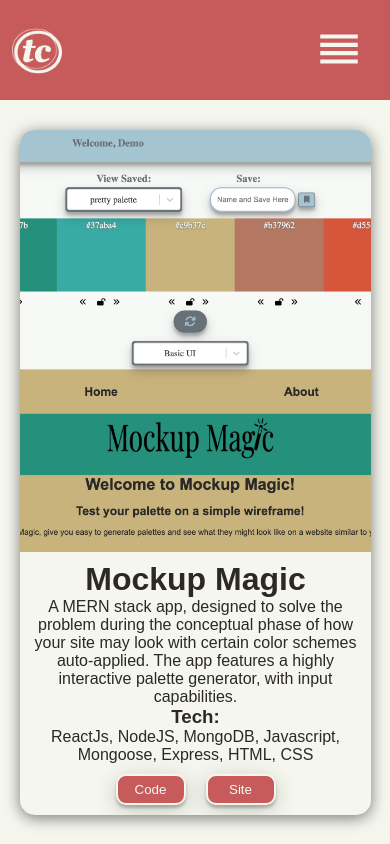
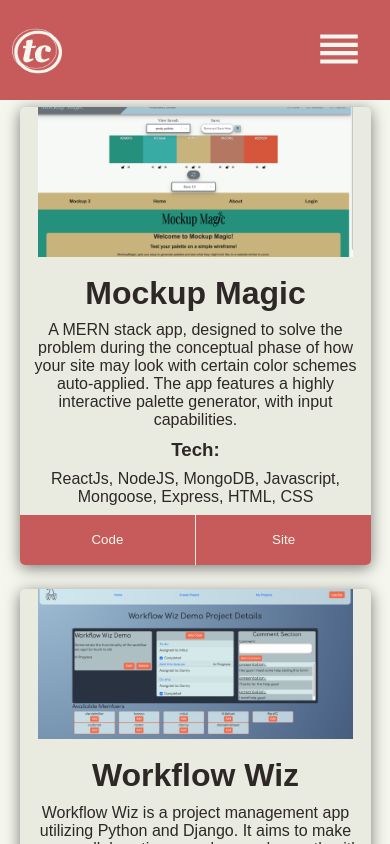
Before and after one commit to RareTC/portfolio, a React (Create React App) app: page /projects in a window 390 px wide. Shown: the top 844 px of the page. Built offline with nearby package versions, Linux system fonts and the light colour scheme; the HTML template or start-up script is replaced by a standard one.

Commit message:
made cards more modern-ish

```diff
--- a/src/Pages/Projects/Projects.css
+++ b/src/Pages/Projects/Projects.css
@@ -28,8 +28,8 @@
 
   .projectItem {
     color: #2d2826;
-    background: #f5f6ed;
-    border-radius: 15px;
+    background: #e9eae0;
+    border-radius: 5px;
     width: 500px;
     height: 600px;
     margin: 40px;
@@ -43,14 +43,14 @@
 
   .projectItem .bgImage {
     width: 500px;
-    height: 300px;
+    height: 340px;
     background-position: center;
     background-repeat: no-repeat;
     background-size: cover;
     overflow: hidden;
     margin: 0 auto;
-    border-top-right-radius: 15px;
-    border-top-left-radius: 15px;
+    border-top-right-radius: 5px;
+    border-top-left-radius: 5px;
   }
 
 .project-skills, .project-desc {
@@ -60,29 +60,41 @@
   margin-bottom: 0;
 }
 
+.project-btn-wrap {
+  display: flex;
+  justify-content: space-between;
+  /* background-color: #c75b5c; */
+}
+
 .project-btn {
-  width: 70px;
-  padding: 6px;
-  margin-left: 20px;
-  margin-right: 20px;
+  width: 49.9%;
+  height: 100%;
+  padding: 10px;
+  /* margin-left: 20px; */
+  /* margin-right: 20px; */
   margin-bottom: 15px;
   background-color: #c75b5c;
-  border: solid 2px #f5f6ed;
+  /* border: solid 2px #f5f6ed; */
+  /* border: solid 1px #e9eae0; */
+  border: none;
   color: #f5f6ed;
-  border-radius: 10px;
-  box-shadow: rgba(0, 0, 0, 0.19) 0px 5px 22px, rgba(0, 0, 0, 0.23) 0px 3px 3px;
+  /* border-radius: 5px; */
+  /* box-shadow: rgba(0, 0, 0, 0.19) 0px 5px 22px, rgba(0, 0, 0, 0.23) 0px 3px 3px; */
+  /* border-right: solid 2px transparent;
+border-left: solid 2px transparent; */
+padding-left: 10px;
+padding-right: 10px;
 }
 
 .project-btn:hover {
-  background-color: #f5f6ed;
-  border: solid 2px #c75b5c;
-  color: #c75b5c;
+  background-color: #e9eae0;
+  /* border: solid 2px #c75b5c; */
+    color: #c75b5c;
+    /* border-left: solid 2px #f5f6ed;
+    border-right: solid 2px #f5f6ed; */
+    line-height: 80%;
+    transition: all 0.9s ease;
 }
-
-.project-btn:active {
-  transform: translateY(3px);
-}
-
 
 
   @media only screen and (max-width: 1300px) {
@@ -110,8 +122,7 @@
   @media screen and (max-width: 768px) {
 
     .projectList {
-      width: 90vw;
-      height: auto;
+      /* height: auto; */
       display: grid;
       grid-template-columns: 1fr;
       place-items: center;
@@ -119,19 +130,19 @@
     }
 
     .projectItem {
-      width: 100%;
-      height: auto;
+      width: 90%;
+      height: 95%;
       margin-top: 30px;
     }
 
     .projectItem .bgImage {
-      width: 100%;
-      height: 50vh;
+      width: 90%;
+      height: 150px;
       border-top-right-radius: 0px;
       border-top-left-radius: 0px;
     }
 
     .project-btn {
-      margin: 10px;
+      width: 49.8%;
     }
   }
--- a/src/components/ProjectItem/ProjectItem.jsx
+++ b/src/components/ProjectItem/ProjectItem.jsx
@@ -13,16 +13,12 @@ export default function ProjectItem({ image, name, desc, skills, git, site }) {
             <h3>Tech:</h3>
             <p className='project-skills'>{skills}</p>
             <div className='project-btn-wrap'>
-                    {/* <a href={git} target='_blank' rel='noopener noreferrer'> */}
                 <button className='project-btn' onClick={() => window.open(git)}>
                     Code
                 </button>
-                    {/* </a> */}
-                    {/* <a href={site} target='_blank' rel='noopener noreferrer'> */}
                 <button className='project-btn' onClick={() => window.open(site)}>
                     Site
                 </button>
-                    {/* </a> */}
             </div>
         </div>
   )
```
Lines whose indentation alone changed are shown as unchanged.
